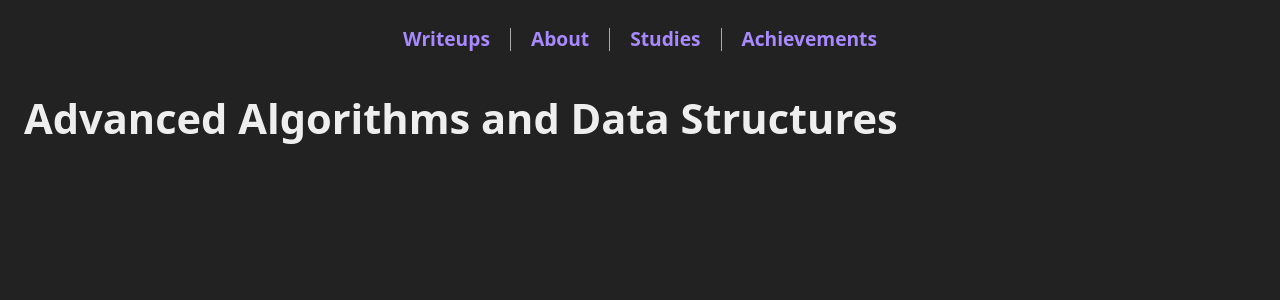
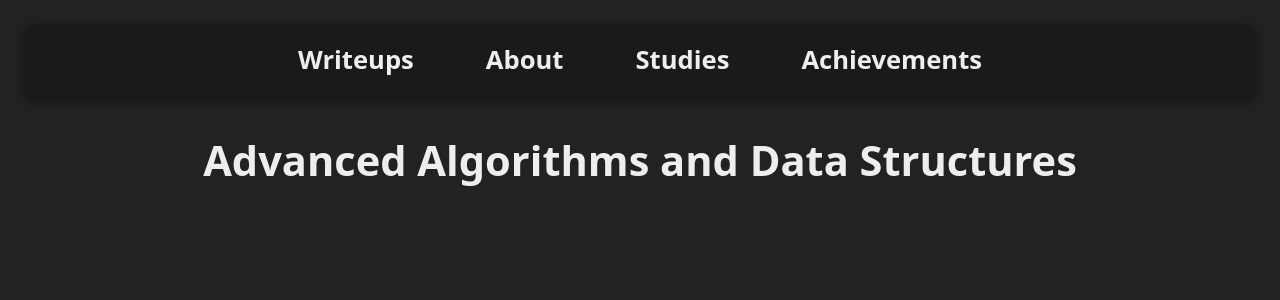
Before and after one commit to mrb3d1/mrb3d1.github.io, a Jekyll site: the page built from studies/advanced-algorithms-and-data-structures/index.md, in a window 1280 px wide. Shown: the top 300 px of the page. Built offline with Jekyll 4.4.1, drawn with Linux system fonts in a browser that asks for light colours; our own code applies the rules of GitHub Pages for plain Markdown files.

Commit message:
Update index.md

```diff
--- a/studies/advanced-algorithms-and-data-structures/index.md
+++ b/studies/advanced-algorithms-and-data-structures/index.md
@@ -1,27 +1,13 @@
+<link rel="stylesheet" href="/assets/style.css">
 
-<div style="display: flex; justify-content: center; align-items: center; flex-wrap: wrap; gap: 10px; font-size: 1.2rem; margin-bottom: 30px;">
-
-  <div style="padding: 0 10px;">
-    <a href="/writeups/" style="text-decoration: none; font-weight: bold;">Writeups</a>
-  </div>
-
-  <div style="border-left: 1px solid #aaa; height: 1.2em;"></div>
-
-  <div style="padding: 0 10px;">
-    <a href="/" style="text-decoration: none; font-weight: bold;">About</a>
-  </div>
-
-  <div style="border-left: 1px solid #aaa; height: 1.2em;"></div>
-
-  <div style="padding: 0 10px;">
-    <a href="/studies/" style="text-decoration: none; font-weight: bold;">Studies</a>
-  </div>
-
-  <div style="border-left: 1px solid #aaa; height: 1.2em;"></div>
-
-  <div style="padding: 0 10px;">
-    <a href="/achievements/" style="text-decoration: none; font-weight: bold;">Achievements</a>
-  </div>
+<div class="nav-menu">
+  <div class="nav-item"><a href="/writeups/">Writeups</a></div>
+  <div class="separator"></div>
+  <div class="nav-item"><a href="/">About</a></div>
+  <div class="separator"></div>
+  <div class="nav-item"><a href="/studies/">Studies</a></div>
+  <div class="separator"></div>
+  <div class="nav-item"><a href="/achievements/">Achievements</a></div>
 </div>
 
-# Advanced Algorithms and Data Structures
+<h1 style="text-align: center;">Advanced Algorithms and Data Structures</h1>
```
